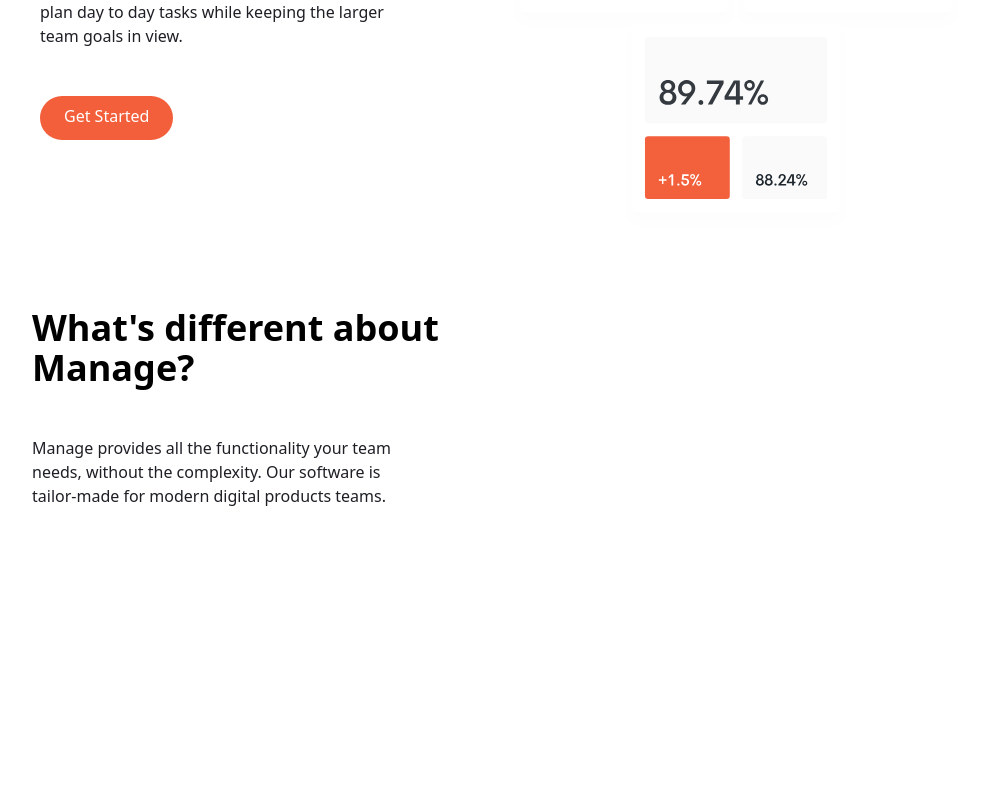
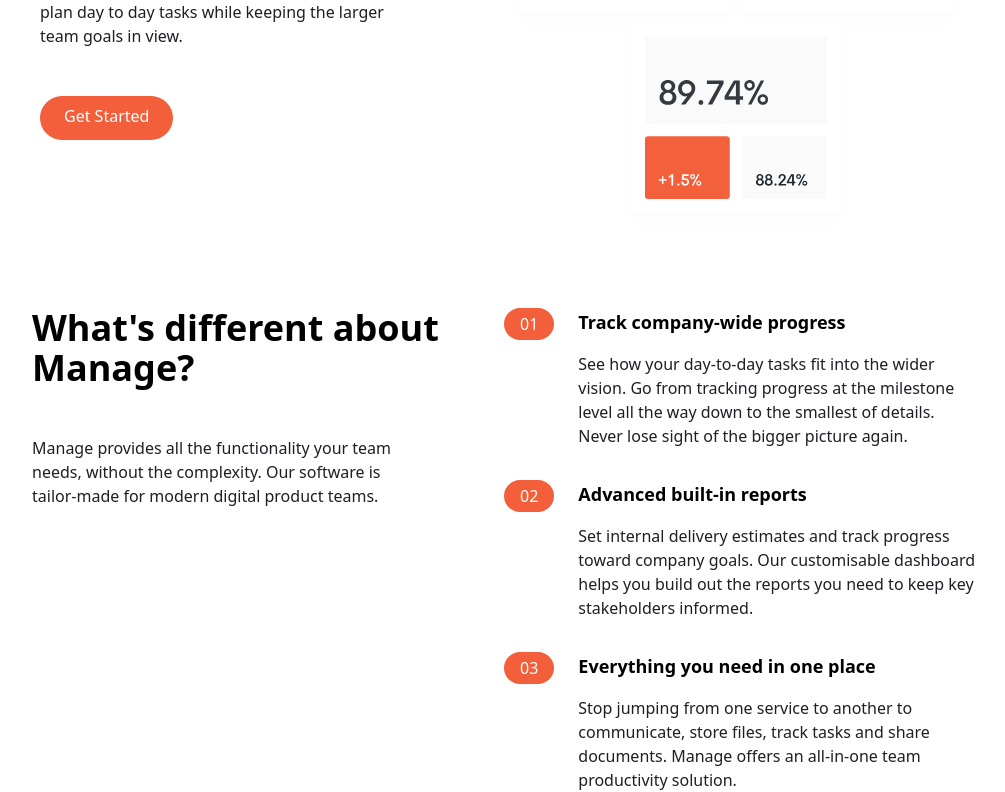
Before and after one commit to ernestkris6/Tailwind, a React (Create React App) app: page / in a window 1280 px wide. Shown: the part 348-1140 px from the top of the page, without its empty margins (136-1141 px from the left). Before the commit the page ends 856 px from the top, so only its background shows below. Built offline with nearby package versions, Linux system fonts and the light colour scheme.

Commit message:
Testimonials

```diff
--- a/src/components/Features.js
+++ b/src/components/Features.js
@@ -3,19 +3,117 @@
 
  const Features =()=> {
   return (
-    <div className='container flex-col px-4 mx-auto mt-10
-    space-y-12 md:space-y-0 md:flex-row'>
-        <div className='flex flex-col space-y-12 md:w-1/2'>
-            <h2 className='max-w-md text-4xl font-bold text-center md:text-left'>
-                What's different about Manage?
-            </h2>
-            <p className='max-w-sm text-center text-darkGrayishBlue md:text-left'>
-                Manage provides all the functionality your team needs,
-                without the complexity. Our software is tailor-made for modern digital
-                products teams.
-            </p>
+
+      <div
+        className="container flex flex-col px-4 mx-auto mt-10 space-y-12 md:space-y-0 md:flex-row"
+      >
+
+        <div class="flex flex-col space-y-12 md:w-1/2">
+          <h2 class="max-w-md text-4xl font-bold text-center md:text-left">
+            What's different about Manage?
+          </h2>
+          <p class="max-w-sm text-center text-darkGrayishBlue md:text-left">
+            Manage provides all the functionality your team needs, without the
+            complexity. Our software is tailor-made for modern digital product
+            teams.
+          </p>
         </div>
-    </div>
+
+
+        <div class="flex flex-col space-y-8 md:w-1/2">
+
+          <div
+            class="flex flex-col space-y-3 md:space-y-0 md:space-x-6 md:flex-row"
+          >
+
+            <div class="rounded-l-full bg-brightRedSupLight md:bg-transparent">
+              <div class="flex items-center space-x-2">
+                <div
+                  class="px-4 py-2 text-white rounded-full md:py-1 bg-brightRed"
+                >
+                  01
+                </div>
+                <h3 class="text-base font-bold md:mb-4 md:hidden">
+                  Track company-wide progress
+                </h3>
+              </div>
+            </div>
+
+            <div>
+              <h3 class="hidden mb-4 text-lg font-bold md:block">
+                Track company-wide progress
+              </h3>
+              <p class="text-darkGrayishBlue">
+                See how your day-to-day tasks fit into the wider vision. Go from
+              tracking progress at the milestone level all the way down to the
+                smallest of details. Never lose sight of the bigger picture
+                again.
+              </p>
+            </div>
+          </div>
+
+
+          <div
+            class="flex flex-col space-y-3 md:space-y-0 md:space-x-6 md:flex-row"
+          >
+
+            <div class="rounded-l-full bg-brightRedSupLight md:bg-transparent">
+              <div class="flex items-center space-x-2">
+                <div
+                  class="px-4 py-2 text-white rounded-full md:py-1 bg-brightRed"
+                >
+                  02
+                </div>
+                <h3 class="text-base font-bold md:mb-4 md:hidden">
+                  Advanced built-in reports
+                </h3>
+              </div>
+            </div>
+
+            <div>
+              <h3 class="hidden mb-4 text-lg font-bold md:block">
+                Advanced built-in reports
+              </h3>
+              <p class="text-darkGrayishBlue">
+                Set internal delivery estimates and track progress toward
+                company goals. Our customisable dashboard helps you build out
+                the reports you need to keep key stakeholders informed.
+              </p>
+            </div>
+          </div>
+
+
+          <div
+            class="flex flex-col space-y-3 md:space-y-0 md:space-x-6 md:flex-row"
+          >
+
+            <div class="rounded-l-full bg-brightRedSupLight md:bg-transparent">
+              <div class="flex items-center space-x-2">
+                <div
+                  class="px-4 py-2 text-white rounded-full md:py-1 bg-brightRed"
+                >
+                  03
+                </div>
+                <h3 class="text-base font-bold md:mb-4 md:hidden">
+                  Everything you need in one place
+                </h3>
+              </div>
+            </div>
+
+            <div>
+              <h3 class="hidden mb-4 text-lg font-bold md:block">
+                Everything you need in one place
+              </h3>
+              <p class="text-darkGrayishBlue">
+                Stop jumping from one service to another to communicate, store
+                files, track tasks and share documents. Manage offers an
+                all-in-one team productivity solution.
+              </p>
+            </div>
+          </div>
+        </div>
+      </div>
+
 
   )
 }
--- /dev/null
+++ b/src/components/j.js
@@ -0,0 +1,20 @@
+<div className='container flex-col px-4 mx-auto mt-10
+    space-y-12 md:space-y-0 md:flex-row'>
+        <div className='flex flex-col space-y-12 md:w-1/2'>
+            <h2 className='max-w-md text-4xl font-bold text-center md:text-left'>
+                What's different about Manage?
+            </h2>
+            <p className='max-w-sm text-center text-darkGrayishBlue md:text-left'>
+                Manage provides all the functionality your team needs,
+                without the complexity. Our software is tailor-made for modern digital
+                products teams.
+            </p>
+
+
+        <div className='flex flex-col space-y-8 md:w-1/2'>
+        linnknik
+        </div>
+
+    </div>
+
+</div>
```
